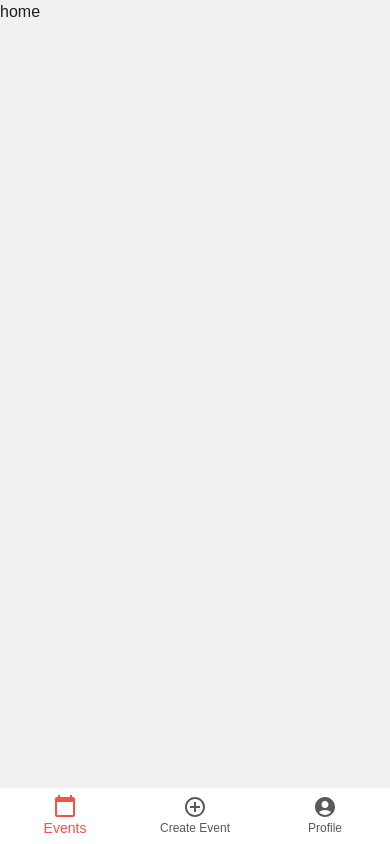
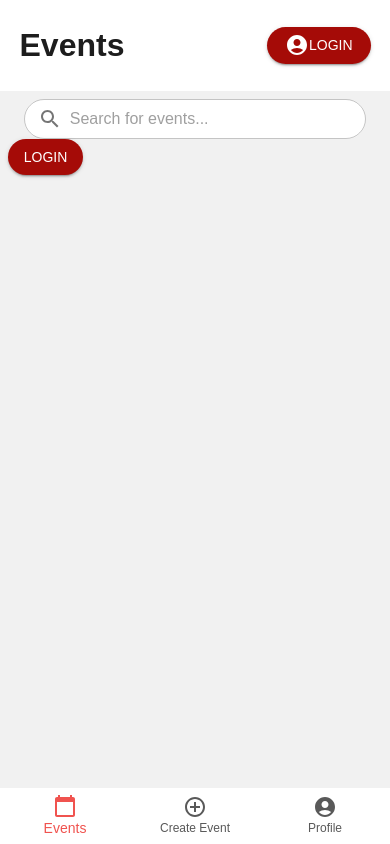
Before and after one commit to Winsthai/EventEcho, a React app in the folder client/: page / in a window 390 px wide. Built offline with nearby package versions, Linux system fonts and the light colour scheme; the HTML template or start-up script is replaced by a standard one.

Commit message:
feat: search bar component added, home page started, imports optimized

```diff
--- a/client/src/Components/HomePage/HomePage.jsx
+++ b/client/src/Components/HomePage/HomePage.jsx
@@ -1,5 +1,59 @@
+import SearchBar from "../SearchBar";
+import { Box, Stack, Button, useMediaQuery} from "@mui/material";
+import AccountCircleIcon from "@mui/icons-material/AccountCircle";
+
+import './HomePageStyles.css';
 const HomePage = () => {
-  return <div>home</div>;
+  const isMobile = useMediaQuery("(max-width:600px)");
+
+  if (isMobile) {
+    // Mobile Component
+    return (
+      <Box
+        id="homeBox"
+      >
+        <Stack
+          direction="row"
+          id="homeHeaderStack"
+        >
+          <h1>Events</h1>
+          <Box>
+            <Button variant="contained" sx={{borderRadius:"20px",}}>
+              <Box
+                id="homeLoginButton"
+              >
+               <AccountCircleIcon></AccountCircleIcon>Login
+              </Box>
+
+            </Button>
+          </Box>
+
+        </Stack>
+
+        <Stack
+          id="homeEventsStack"
+        >
+          <SearchBar></SearchBar>
+          <Stack
+            direction="row"
+          >
+            <Box id="homeFiltersBox">
+              <Button variant="contained" sx={{borderRadius:"20px",}}>Login</Button>
+            </Box>
+          </Stack>
+
+
+        </Stack>
+
+      </Box>
+
+    );
+  } else {
+    return (
+      <div>in progress</div>
+    );
+  }
+
 };
 
 export default HomePage;
--- /dev/null
+++ b/client/src/Components/HomePage/HomePageStyles.css
@@ -0,0 +1,17 @@
+#homeHeaderStack {
+    align-items: center;
+    justify-content: space-between;
+    padding: 0 5vw 0 5vw;
+    background-color: white;
+}
+
+#homeLoginButton {
+    display: flex;
+    justify-content: space-between;
+    padding-left: 0.5vw;
+    padding-right: 0.5vw;
+}
+
+#homeEventsStack {
+    padding: 2vw;
+}
--- a/client/src/Components/LoginPage/LoginPage.jsx
+++ b/client/src/Components/LoginPage/LoginPage.jsx
@@ -1,10 +1,7 @@
-import Box from '@mui/material/Box';
-import TextField from '@mui/material/TextField';
+import {Box, TextField, Button, Stack, useMediaQuery} from "@mui/material";
 import PasswordBox from '../PasswordBox';
-import Button from '@mui/material/Button';
-import Stack from '@mui/material/Stack';
 import { useNavigate } from "react-router-dom";
-import { useMediaQuery } from "@mui/material";
+
 
 import './LoginPageStyles.css';
 
@@ -50,7 +47,7 @@ const LoginPage = () => {
               id="loginButtonStack"
             >
               <Button variant="text" color="tertiary" onClick={() => handleClick("/signUp")}>Create Account</Button>
-              <Button variant="contained">Next</Button>
+              <Button variant="contained" sx={{borderRadius:"15px", padding:"2vw 5vw 2vw 5vw",}}>Next</Button>
             </Stack>
 
             <Box>
--- /dev/null
+++ b/client/src/Components/SearchBar.jsx
@@ -0,0 +1,39 @@
+import {TextField, InputAdornment } from "@mui/material";
+import SearchIcon from "@mui/icons-material/Search";
+
+export default function SearchBar() {
+    return (
+        <TextField
+            variant="outlined"
+            placeholder="Search for events..."
+            size="small"
+            sx={{
+            flexGrow: 1, // Ensures the search bar takes available space
+            marginLeft: "16px",
+            marginRight: "16px",
+            minWidth: "150px",
+            maxWidth: "600px",
+            backgroundColor: "white",
+            borderRadius: "24px",
+            "& .MuiOutlinedInput-root": {
+                borderRadius: "24px",
+                "&:hover": {
+                borderColor: "black",
+                },
+                "&.Mui-focused fieldset": {
+                borderColor: "black",
+                },
+            },
+            }}
+            slotProps={{
+            input: {
+                startAdornment: (
+                <InputAdornment position="start">
+                    <SearchIcon />
+                </InputAdornment>
+                ),
+            },
+            }}
+        />
+    );
+}
```
